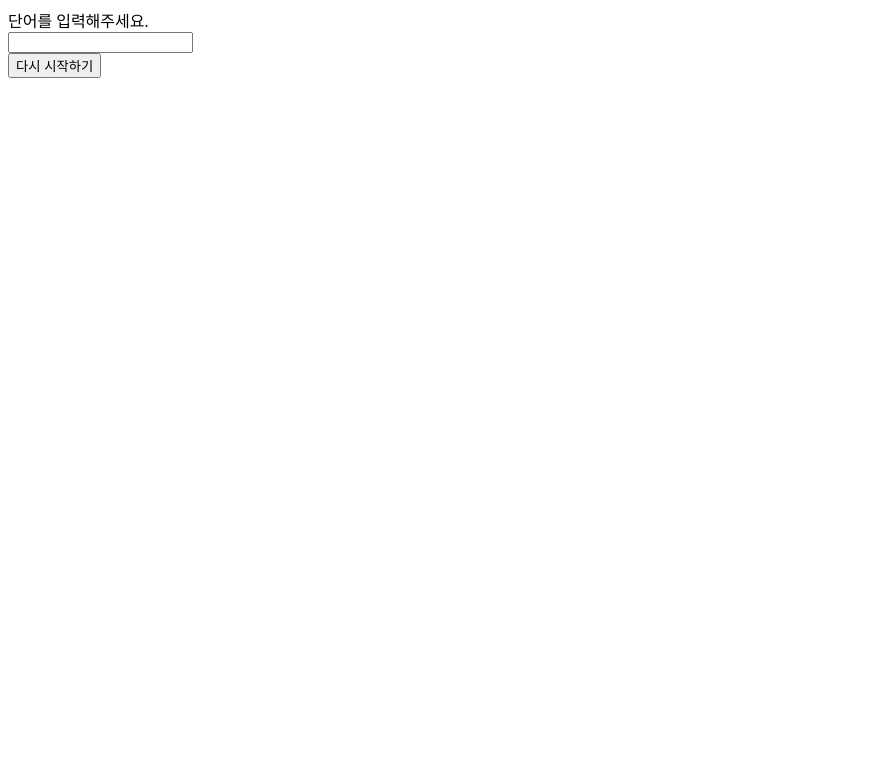
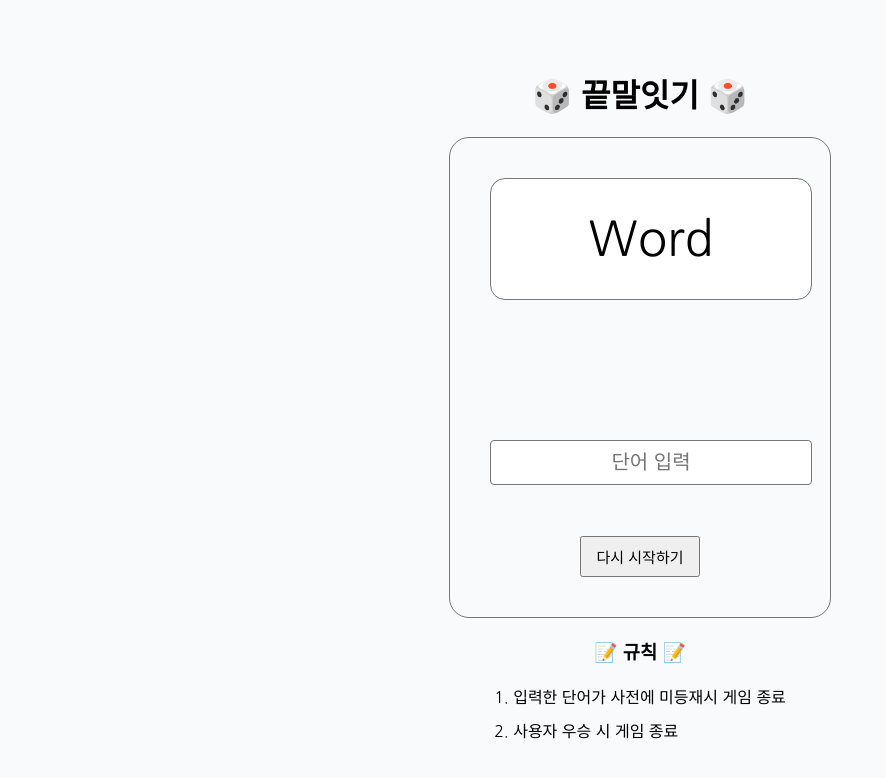
Before and after one commit to h1jun/Word-chain-game, a plain HTML site: page index.html in a window 1280 px wide. Both pictures are taken after a click on the button "다시 시작하기". Shown: the whole page, without its empty margins (0-886 px from the left). Drawn offline with Linux system fonts and the light colour scheme.

Commit message:
Add CSS and get word meaning function

```diff
--- a/dictionaryAPI.js
+++ b/dictionaryAPI.js
@@ -1,73 +1,85 @@
-const API_KEY = "92C0B84DA1D482228A32C1DF14058597"
+const API_KEY = "84A5A9B98255FA716EE81428E9A75F12"
 const inputWord =  document.querySelector(".inputWord");
 const word = inputWord.querySelector("input");
 const replay = document.querySelector(".replay");
 const dictWord = document.querySelector(".dictWord");
+const meaning = inputWord.querySelector(".meaning");
+const message = inputWord.querySelector(".message");
 let nextLastLetter = '';
 
-
+// 다음 단어 get
 function getWord(lastLetter) {
-    fetch(`https://stdict.korean.go.kr/api/search.do?key=${API_KEY}&q=${lastLetter}&advanced=y&pos=1&num=20&method=start&type1=word&letter_s=2&letter_e=6`)
+    fetch(`https://opendict.korean.go.kr/api/search?key=${API_KEY}&q=${lastLetter}&advanced=y&pos=1&num=15&method=start&type1=word&letter_s=2&letter_e=6&sort=popular`)
     .then(res => res.text())
     .then(data => {
         const parser = new DOMParser();
         const xml = parser.parseFromString(data, "text/xml");
-
         const rndNum = Math.floor(Math.random() *  20);
 
+        // 단어 검색
         if (xml.getElementsByTagName("total")[0].textContent === '0') {
             alert("승리하셨습니다!");
+            word.disabled = true;
         } else {
             const nextWord = xml.getElementsByTagName("word")[rndNum].textContent.replace("-", "");
-            dictWord.innerText = nextWord;
+            const definition = xml.getElementsByTagName("definition")[rndNum].textContent;
+            dictWord.innerText = nextWord; // 단어 표시
+            meaning.innerText = definition; // 의미 표시
+            meaning.classList.remove("hidden");
 
-            nextLastLetter = nextWord[nextWord.length-1]; // 사전에서 가져온 뒷 글자.
+            nextLastLetter = nextWord[nextWord.length-1]; // 사전에서 가져온 뒷 글자 저장
 
         }
     })
-
 }
 
+// 입력한 단어 사전 등재 여부 검사
 function handleFetch(sendWord) {
     const search = sendWord;
-    fetch(`https://stdict.korean.go.kr/api/search.do?key=${API_KEY}&q=${search}&advanced=y&pos=1`)
+    fetch(`https://opendict.korean.go.kr/api/search?key=${API_KEY}&q=${search}&advanced=y&pos=1`)
         .then(res => res.text())
         .then(data => {
             const parser = new DOMParser(); //텍스트 구문 분석
             const xml = parser.parseFromString(data, "text/xml");
 
             if (xml.getElementsByTagName("total")[0].textContent === '0') {
-                alert("사전에 단어가 없습니다.");
-                word.disabled = true;
+                alert("게임 종료(사전에 단어가 없습니다.)");
+                word.disabled = true; // 게임 종료
             } else {
                 const userWord = xml.getElementsByTagName("word")[0].textContent;  // 사용자 입력 단어 저장
-                const lastLetter = userWord[userWord.length-1];
-                getWord(lastLetter);
+                const lastLetter = userWord[userWord.length-1]; // 마지막 단어 추출
+                getWord(lastLetter); // 사용자 마지막 단어로 다음 단어 가져오기 요청
             }
         })
         .catch(console.error);
 
 }
 
-
+// 다시 시작하기
 function handleReplay() {
+    // 모든 ineerText 원상 복귀
     nextLastLetter = '';
-    dictWord.innerText = '단어를 입력해주세요.';
+    dictWord.innerText = 'Word';
+    word.value = null;
+    meaning.classList.add("hidden");
+    message.classList.add("hidden");
     word.disabled = false;
 }
 
 function handleInputWord(event) {
     event.preventDefault();
+    message.classList.add("hidden"); // 에러메시지 hidden
     const sendWord = word.value;
 
+    // 단어 앞, 뒤 일치 검사
     if (nextLastLetter.length > 0 && nextLastLetter !== sendWord[0]) {
-        alert("끝말잇기가 안 됩니다.");
+        message.innerText = "끝말잇기가 안 됩니다.";
+        message.classList.remove("hidden");
     } else {
         word.value = "";
-        handleFetch(sendWord);
-
+        handleFetch(sendWord); // 입력한 단어 사전 등재 여부 검사
     }
 }
 
-replay.addEventListener("click", handleReplay);
+replay.addEventListener("click", handleReplay); // 다시 시작하기
 inputWord.addEventListener("submit", handleInputWord);
--- a/index.html
+++ b/index.html
@@ -4,17 +4,30 @@
     <meta charset="UTF-8">
     <meta http-equiv="X-UA-Compatible" content="IE=edge">
     <meta name="viewport" content="width=device-width, initial-scale=1.0">
-    <title>Document</title>
+    <title>Word Chain Game</title>
+    <link rel="stylesheet" href="style.css">
 </head>
 <body>
-    <div class="main">
-        <span class="dictWord">단어를 입력해주세요.</span>
+    <header>
+        <h1>🎲 끝말잇기 🎲</h1>
+    </header>
+
+    <section class="main">
         <form class="inputWord">
-            <input type="text" name="" id="word" >
+            <div class="dictWord">Word</div>
+            <div class="meaning hidden">text</div>
+            <input type="text" id="word" placeholder="단어 입력">
+            <small class="message hidden">text</small>
         </form>
+
         <button class="replay">다시 시작하기</button>
-    </div>
+    </section>
 
+    <footer>
+        <h3>📝 규칙 📝</h3>
+        <div>1. 입력한 단어가 사전에 미등재시 게임 종료</div>
+        <div>2. 사용자 우승 시 게임 종료</div>
+    </footer>
 
     <script src="dictionaryAPI.js"></script>
 </body>
--- /dev/null
+++ b/style.css
@@ -0,0 +1,79 @@
+@import url('https://fonts.googleapis.com/css2?family=Nanum+Gothic&family=Noto+Sans+KR&display=swap');
+
+body {
+    background-color: #f9fafb;
+    font-family: 'Nanum Gothic', sans-serif;
+    display: flex;
+    flex-direction: column;
+    align-items: center;
+    justify-content: center;
+    min-height: 100vh;
+    margin: 0;
+}
+
+.main {
+    border: 1px solid #777;
+    padding: 40px;
+    border-radius: 20px;
+}
+
+.dictWord {
+    border: 1px solid #777;
+    background-color: white;
+    border-radius: 15px;
+    font-size: 3em;
+    text-align: center;
+    line-height: 100px;
+    padding: 10px;
+    margin-bottom: 20px;
+    height: 100px;
+    width: 100%;
+}
+
+.meaning {
+    height: 100px;
+    width: 300px;
+    word-break: break-all; /* 줄바꿈 처리*/
+    margin-bottom: 20px;
+}
+
+.message {
+    display: block;
+}
+
+
+.inputWord input {
+    border:  1px solid #777;
+    border-radius: 4px;
+    padding: 10px;
+    width: 100%;
+    font-size: 20px;
+    text-align: center;
+    margin-bottom: 10px;
+}
+
+.replay {
+    cursor: pointer;
+    display:block;
+    margin:auto;
+    font-size: 15px;
+    width: 40%;
+    padding: 8px;
+    margin-top: 25px;
+
+}
+
+.message {
+    color: #e74c3c;
+}
+
+.hidden {
+    visibility: hidden;
+}
+
+footer h3 {
+    text-align: center;
+}
+footer div{
+    margin-bottom: 10px;
+}
```
Also changed, not shown: 1 other file.
